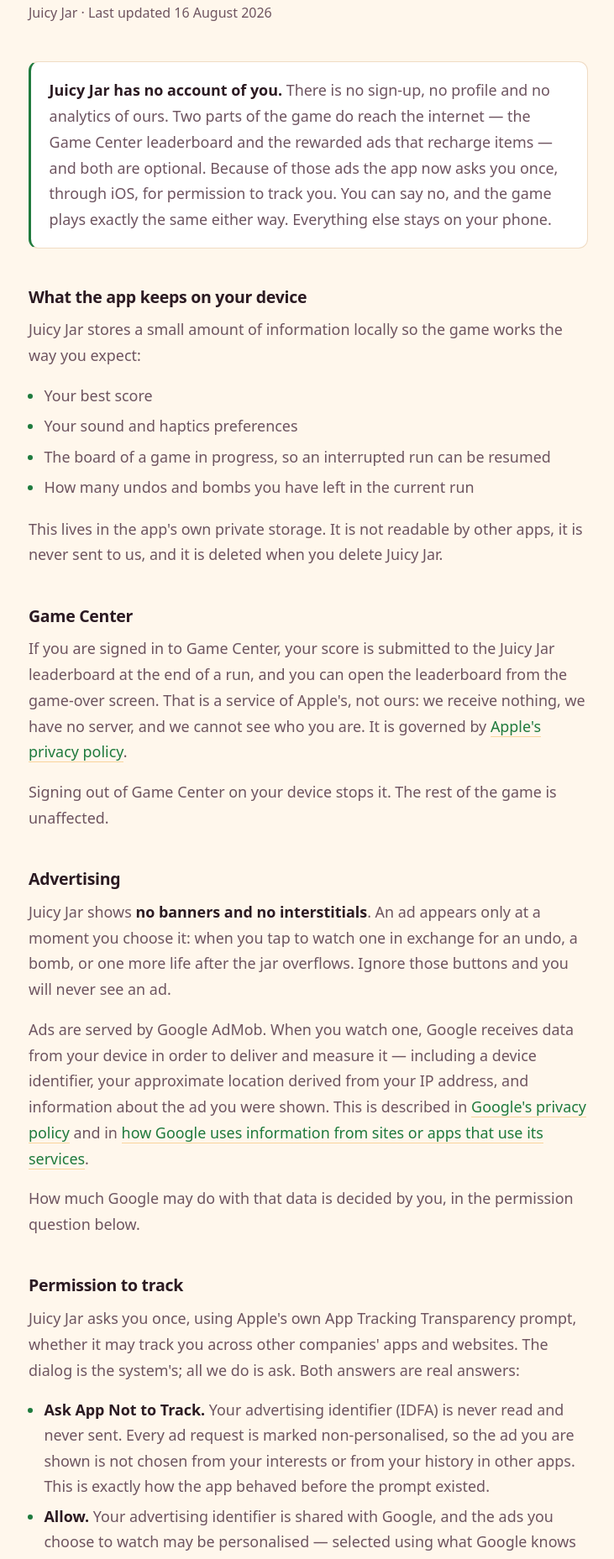
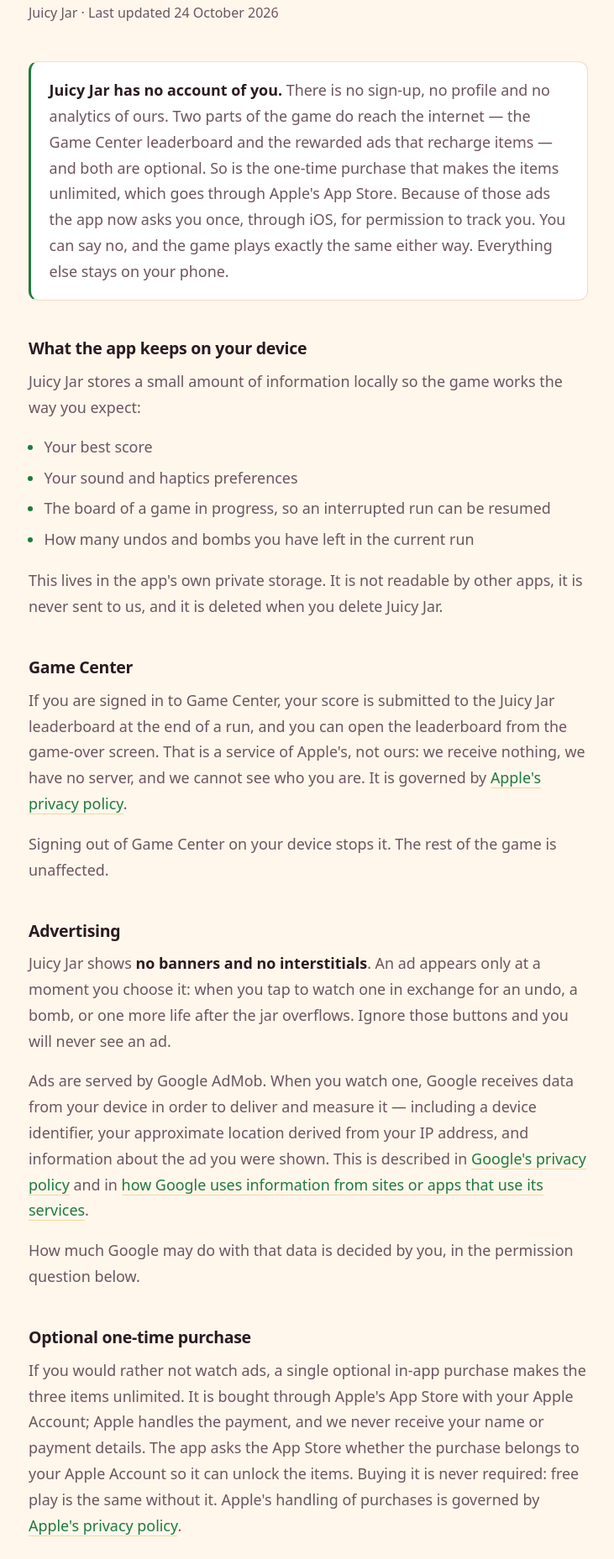
Before and after one commit to richoh86/juicy-jar-site, a plain HTML site: page privacy.html in a window 1280 px wide. Shown: the part 200-2057 px from the top of the page at 84% size, without its empty margins (238-969 px from the left). Drawn offline with Linux system fonts and the light colour scheme.

Commit message:
Update marketing site to current public App Store release

```diff
--- a/privacy.html
+++ b/privacy.html
@@ -231,12 +231,13 @@
 <main class="doc">
   <div class="wrap">
     <h1>Privacy Policy</h1>
-    <p class="sub">Juicy Jar · Last updated 16 August 2026</p>
+    <p class="sub">Juicy Jar · Last updated 24 October 2026</p>
     <div class="prose">
 <div class="lede-box"><p><strong>Juicy Jar has no account of you.</strong> There is no
 sign-up, no profile and no analytics of ours. Two parts of the game do reach the
 internet — the Game Center leaderboard and the rewarded ads that recharge items —
-and both are optional. Because of those ads the app now asks you once, through
+and both are optional. So is the one-time purchase that makes the items
+unlimited, which goes through Apple's App Store. Because of those ads the app now asks you once, through
 iOS, for permission to track you. You can say no, and the game plays exactly the
 same either way. Everything else stays on your phone.</p></div>
 
@@ -275,6 +276,15 @@
 from sites or apps that use its services</a>.</p>
 <p>How much Google may do with that data is decided by you, in the permission
 question below.</p>
+
+<h2>Optional one-time purchase</h2>
+<p>If you would rather not watch ads, a single optional in-app purchase makes the
+three items unlimited. It is bought through Apple's App Store with your Apple
+Account; Apple handles the payment, and we never receive your name or payment
+details. The app asks the App Store whether the purchase belongs to your Apple
+Account so it can unlock the items. Buying it is never required: free play is the
+same without it. Apple's handling of purchases is governed by
+<a href="https://www.apple.com/legal/privacy/">Apple's privacy policy</a>.</p>
 
 <h2>Permission to track</h2>
 <p>Juicy Jar asks you once, using Apple's own App Tracking Transparency prompt,
```
Also changed, not shown: index.html (+1 -1 lines), review/index.html (+5 -0 lines), support.html (+11 -2 lines).
